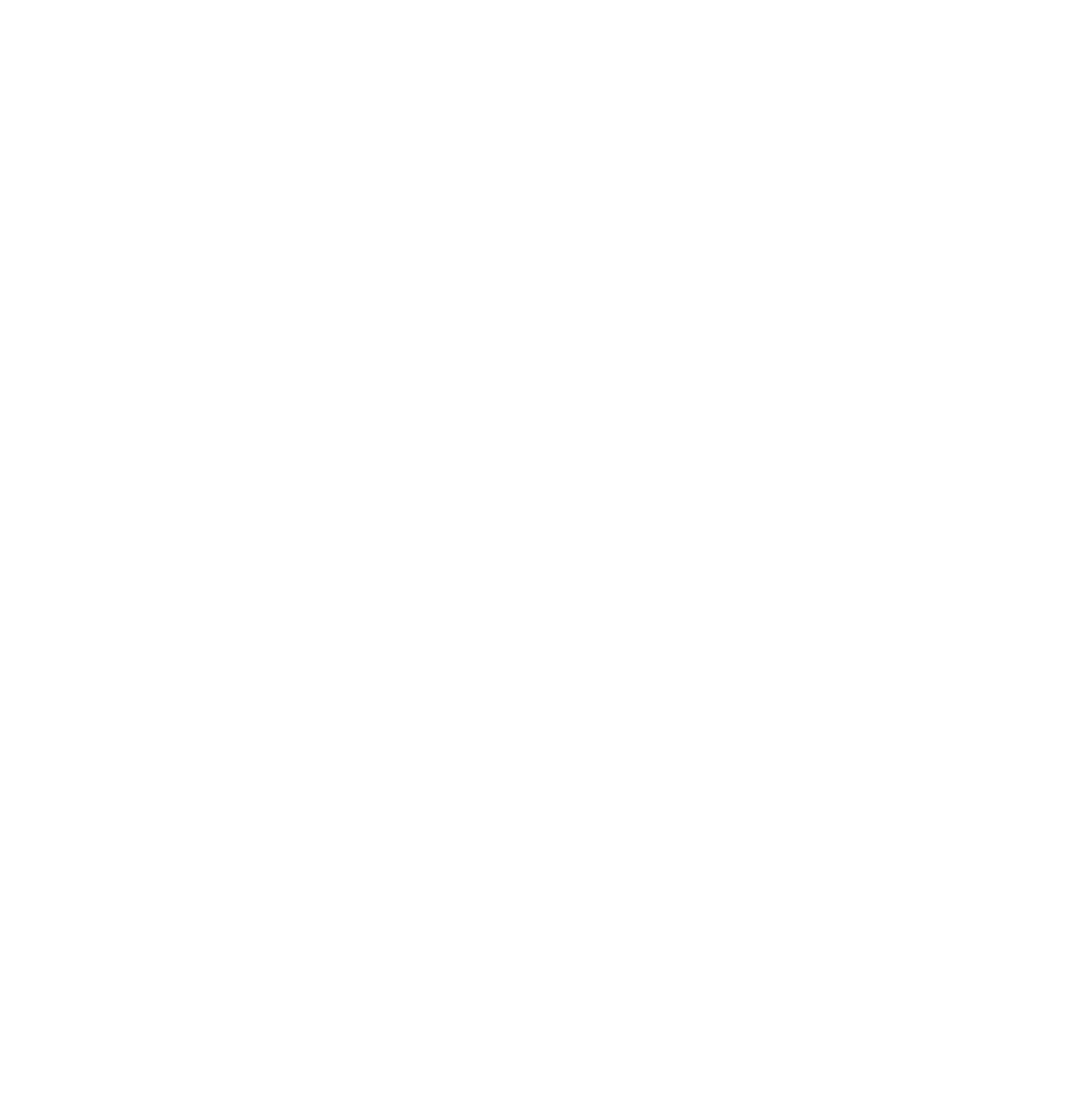
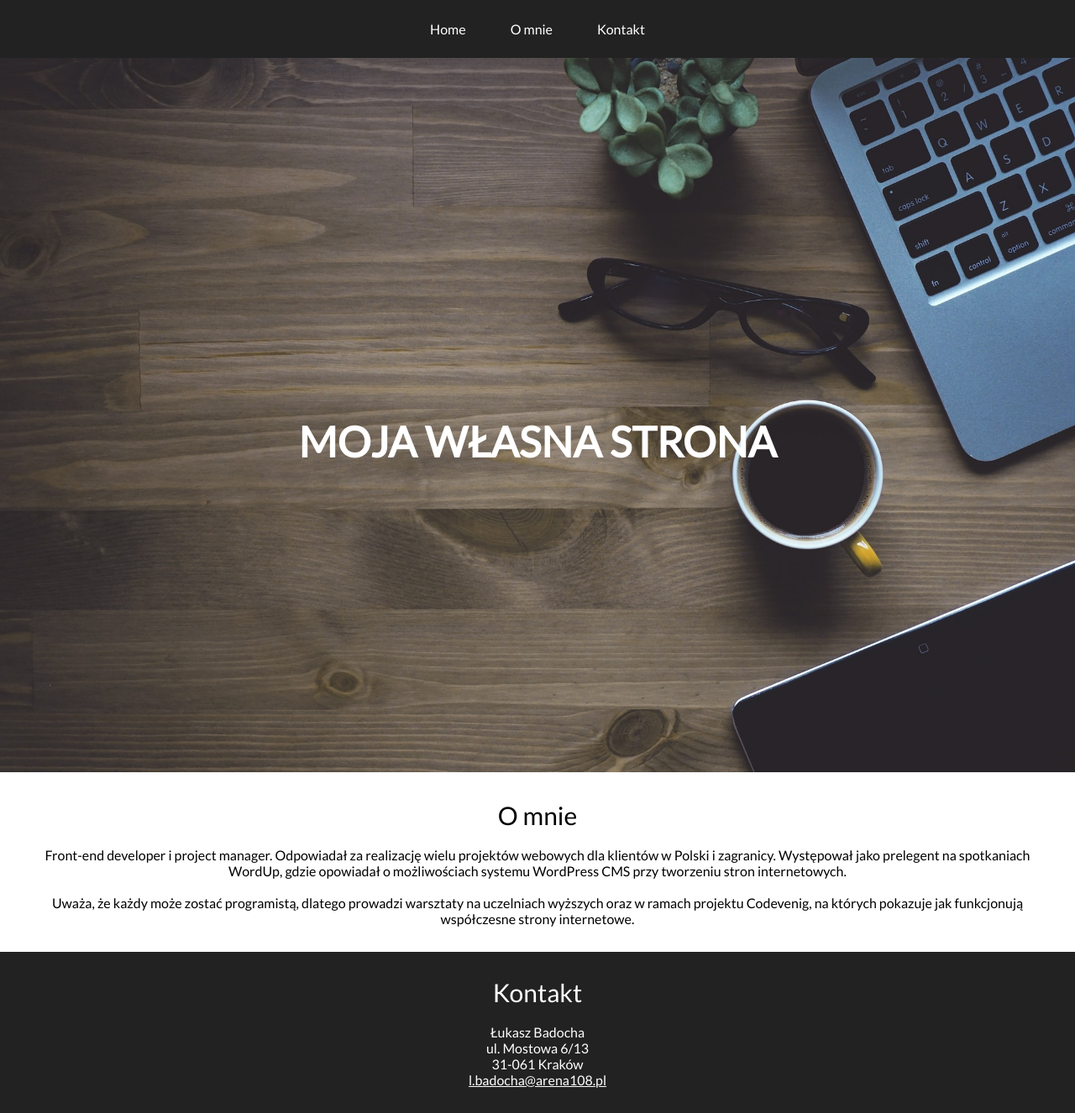
Before and after one commit to mateuszmolka/Projekt-HTML, a plain HTML site: page index.html in a window 1280 px wide. Shown: the whole page at 84% size. Before the commit the page ends 800 px from the top, so only its background shows below. Drawn offline with Linux system fonts and the light colour scheme.

```diff
--- /dev/null
+++ b/css/style.css
@@ -0,0 +1,91 @@
+body {
+  margin: 0;
+  font-family: 'Lato', sans-serif;
+}
+
+#menu {
+  text-align: center;
+  background: #222;
+
+}
+
+#menu .menu-item {
+  display: inline-block;
+  padding: 25px;
+  list-style: none;
+}
+
+#menu ul {
+  margin: 0;
+}
+
+#menu .menu-item a{
+  text-decoration: none;
+  color: #fff;
+}
+
+#menu .menu-item a:hover{
+  color: #999;
+}
+
+#header {
+  position: relative;
+  text-align: center;
+}
+
+#header img{
+  width: 100%;
+}
+
+#header #main-header-text {
+  position: absolute;
+  top: 50%;
+  font-size: 50px;
+  font-weight: 700;
+  margin: 0 auto;
+  left: 0;
+  right: 0;
+  text-transform: uppercase;
+  color: #fff;
+
+}
+
+#about {
+  margin: 30px 0;
+  padding: 0 50px;
+}
+
+#about #about-header{
+  font-size: 30px;
+  text-align: center;
+  margin-bottom: 20px;
+}
+
+#about .about-content{
+  text-align: center;
+}
+
+#contact {
+  padding: 30px 50px;
+  background: #222;
+}
+
+#contact #contact-header{
+  font-size: 30px;
+  text-align: center;
+  margin-bottom: 20px;
+  color: #fff;
+}
+
+#contact #contact-content {
+  text-align: center;
+  color: #fff;
+}
+
+#contact #contact-content a {
+  color: #fff;
+}
+
+#contact #contact-content a:hover {
+  color: #999;
+}
--- a/index.html
+++ b/index.html
@@ -1,10 +1,48 @@
 <!DOCTYPE html>
-<html lang="en">
+<html lang="pl">
+
 <head>
-    <meta charset="UTF-8">
-    <title>Project-HTML</title>
+  <meta charset="UTF-8">
+  <title>Moja własna strona</title>
+  <link href='http://fonts.googleapis.com/css?family=Lato&subset=latin,latin-ext' rel='stylesheet' type='text/css'>
+  <link rel="stylesheet" href="css/style.css">
 </head>
+
 <body>
 
+
+  <div id="menu">
+    <div class="menu-item"><a href="#">Home</a></div>
+    <div class="menu-item"><a href="#about">O mnie</a></div>
+    <div class="menu-item"><a href="#contact">Kontakt</a></div>
+  </div>
+
+
+  <div id="header">
+    <img src="img/header-background.jpg" alt="Zdjęcie nagłówkowe">
+    <div id="main-header-text">Moja własna strona</div>
+  </div>
+
+  <div id="about">
+    <div id="about-header">O mnie</div>
+    <div class="about-content">Front-end developer i project manager. Odpowiadał za realizację wielu projektów webowych dla klientów w Polski i zagranicy. Występował jako prelegent na spotkaniach WordUp, gdzie opowiadał o możliwościach systemu WordPress CMS przy tworzeniu stron internetowych.</div>
+    <br />
+
+    <div class="about-content"> Uważa, że każdy może zostać programistą, dlatego prowadzi warsztaty na uczelniach wyższych oraz w ramach projektu Codevenig, na których pokazuje jak funkcjonują współczesne strony internetowe.</div>
+
+  </div>
+
+
+  <div id="contact">
+    <div id="contact-header">Kontakt</div>
+    <div id="contact-content">
+      Łukasz Badocha<br />
+      ul. Mostowa 6/13<br />
+      31-061 Kraków<br />
+      <a href="mailto:l.badocha@arena108.pl">l.badocha@arena108.pl</a>
+    </div>
+  </div>
+
 </body>
+
 </html>
```
Also changed, not shown: img/header-background.jpg (added), img/zdjecie.jpg (added), 1 other file.
